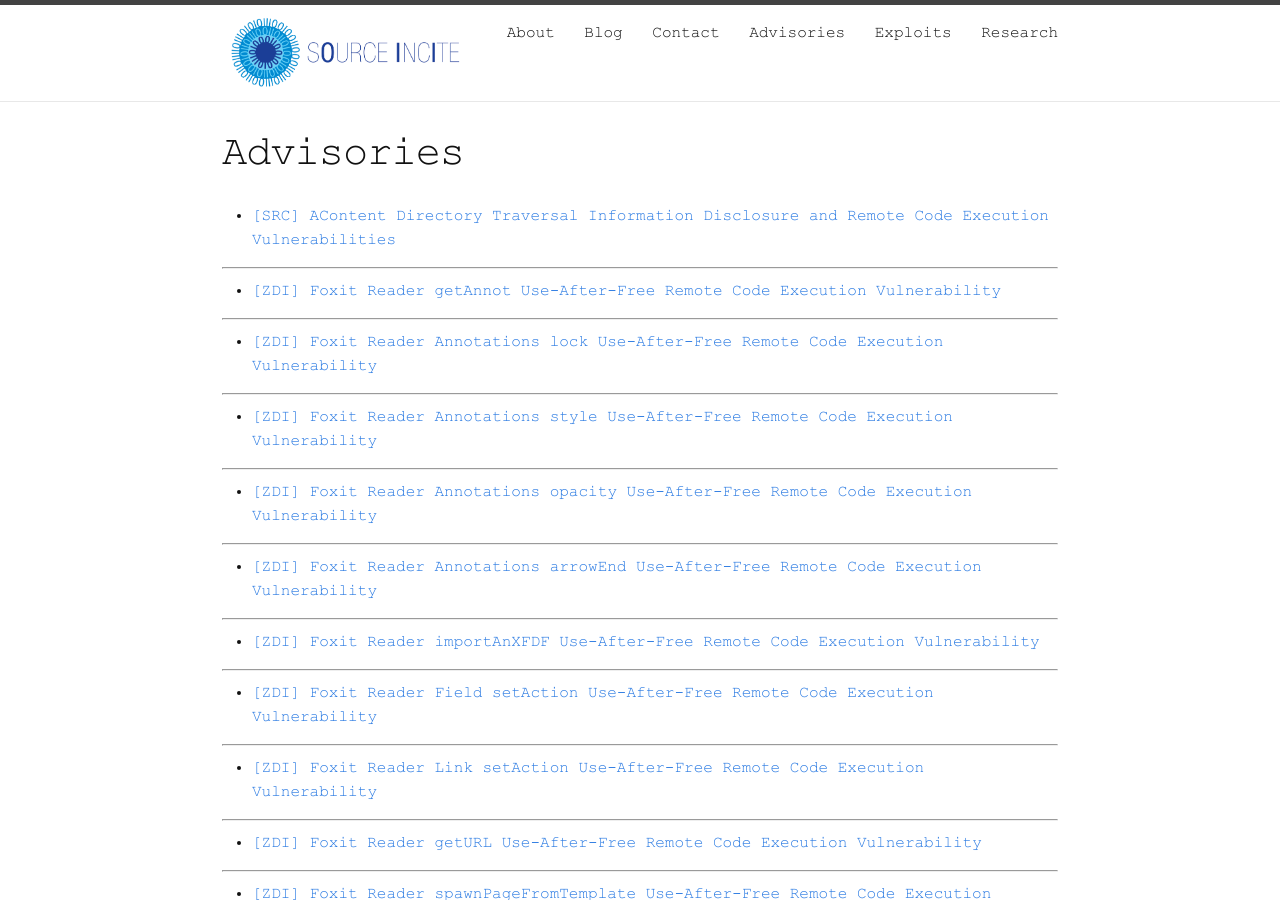
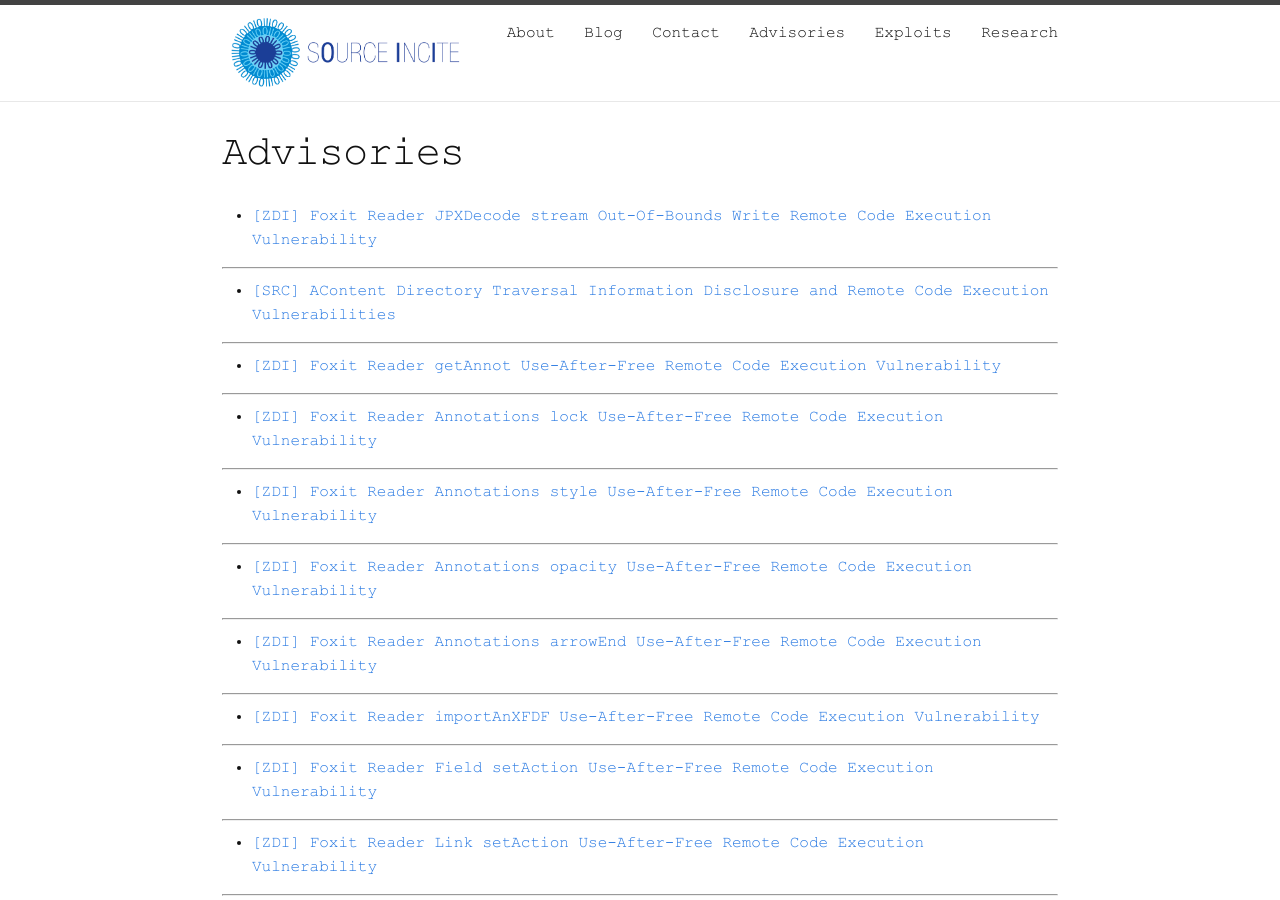
Before and after one commit to sourceincite/sourceincite.github.io, a Jekyll site: the page built from advisories/index.md, in a window 1280 px wide and 900 px high. Built offline with Jekyll 4.4.1, drawn with Linux system fonts in a browser that asks for light colours.

Commit message:
added foxit bug

```diff
--- a/advisories/index.md
+++ b/advisories/index.md
@@ -2,6 +2,10 @@
 layout: page
 title: Advisories
 permalink: /advisories/
+---
+
+* [[ZDI] Foxit Reader JPXDecode stream Out-Of-Bounds Write Remote Code Execution Vulnerability](http://www.zerodayinitiative.com/advisories/ZDI-17-411/)
+
 ---
 
 * [[SRC] AContent Directory Traversal Information Disclosure and Remote Code Execution Vulnerabilities](src-2017-0004)
```
